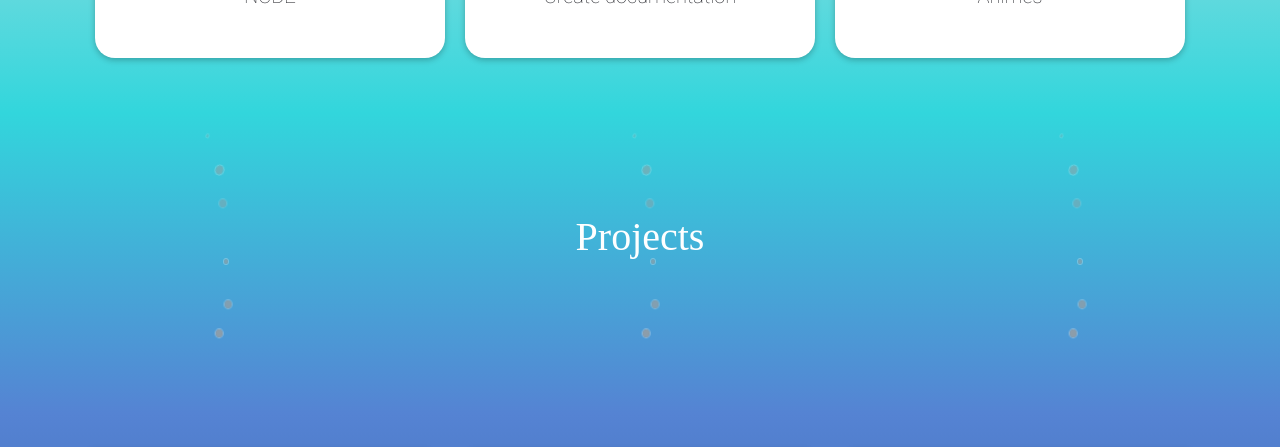
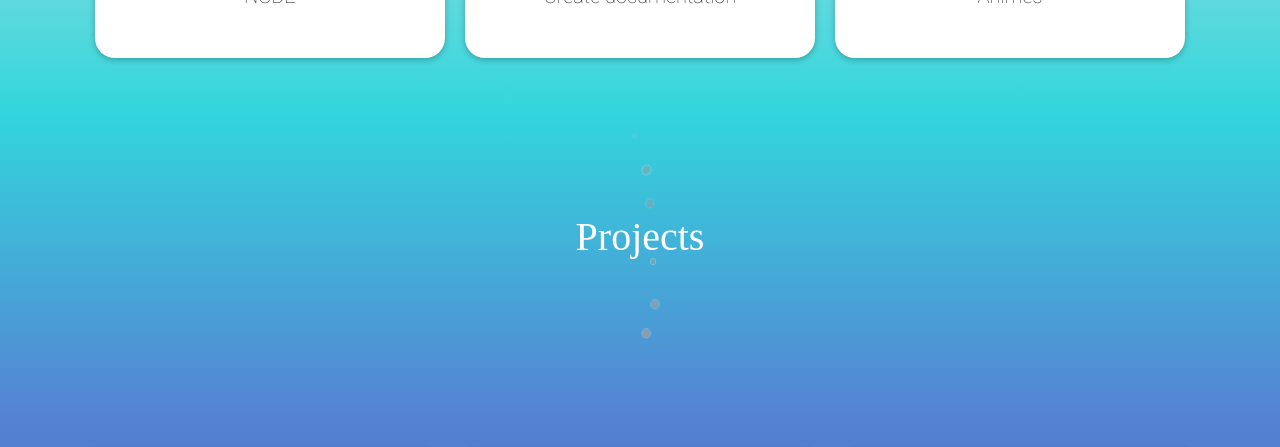
Before and after one commit to chloeturchi/my-portfolio, a React (Create React App) app: page / in a window 1280 px wide. Shown: the part 1743-2190 px from the top of the page. Built offline with nearby package versions, Linux system fonts and the light colour scheme; grey boxes are pictures that could not be loaded; a web font is replaced by a local one.

Commit message:
update Anim Bubbles :lipstick:

```diff
--- a/src/sections/portfolio/Portfolio.js
+++ b/src/sections/portfolio/Portfolio.js
@@ -113,8 +113,6 @@ const Portfolio = () => {
             <h2>Projects</h2>
             <div className="bubbles-container">
                 <Bubbles />
-                <Bubbles />
-                <Bubbles />
             </div>
             <ProjectCards projects={projects}/>
         </section>
```
